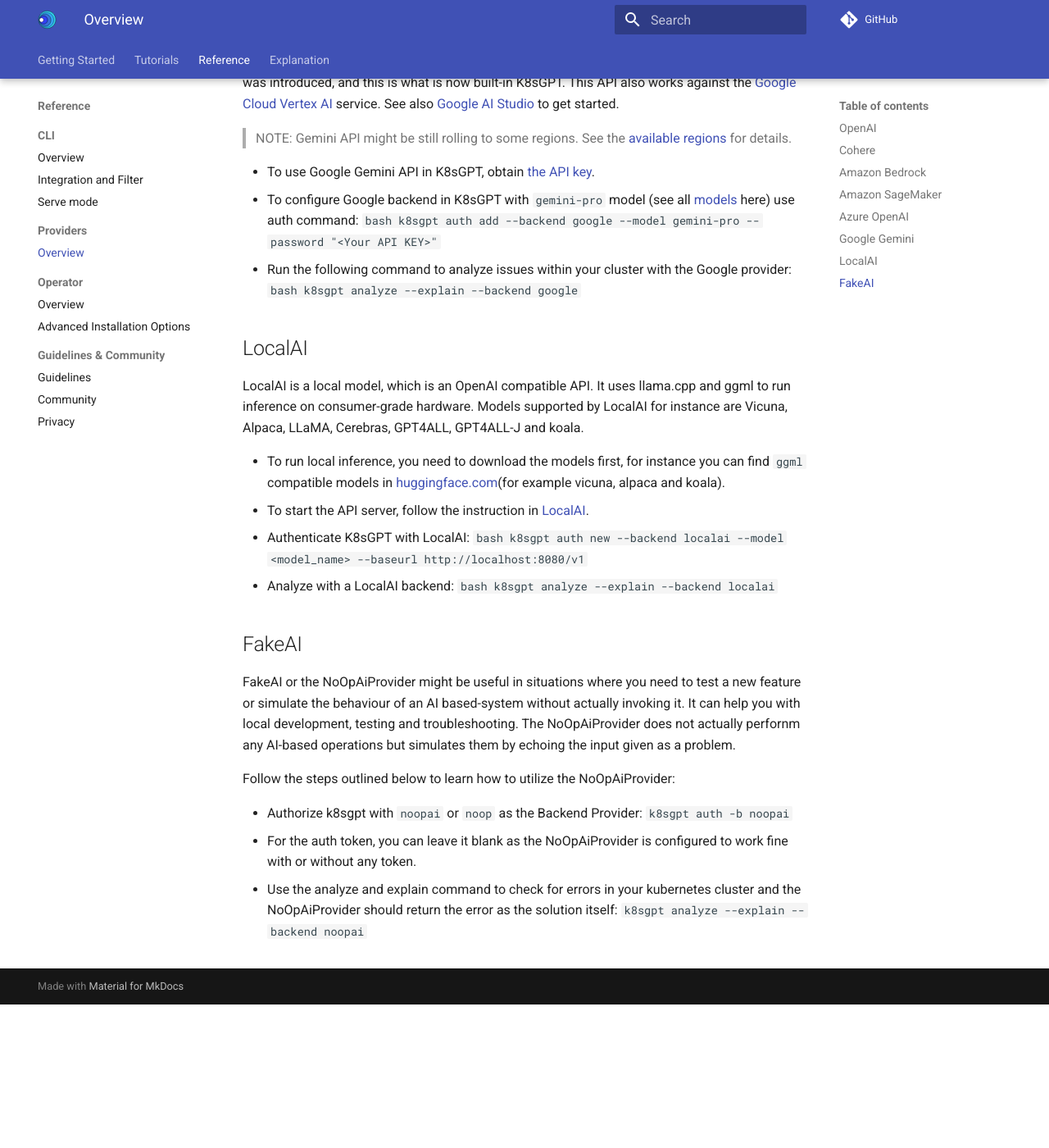
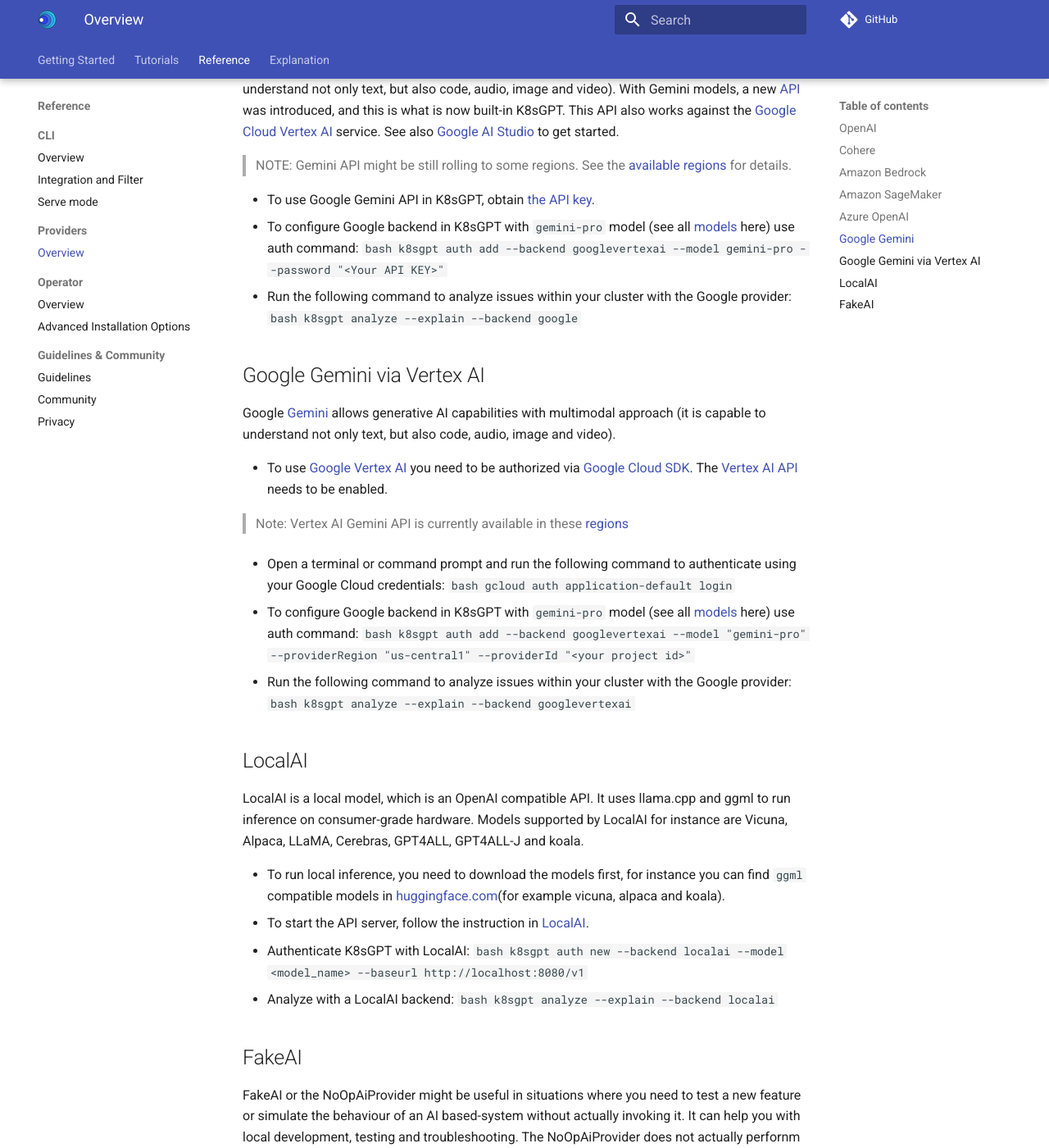
Before and after one commit to k8sgpt-ai/docs, an MkDocs documentation site: the page built from docs/reference/providers/backend.md, in a window 1280 px wide and 1400 px high, scrolled down 3026 px. Shown: the whole window at 82% size. Built offline with MkDocs 1.6.1 and Material for MkDocs 9.7.7, drawn with Linux system fonts in a browser that asks for light colours; comment, search, counter and statistics services are not loaded; before the commit the page ends 4251 px from its top, so only the background shows below that; some of the changed text lies outside the part shown.

Commit message:
add documentation for google vertex ai backend
Signed-off-by: Mario Fahlandt <mfahlandt@pixel-haufen.de>

````diff
--- a/docs/reference/providers/backend.md
+++ b/docs/reference/providers/backend.md
@@ -10,6 +10,7 @@ Currently, we have a total of 8 backends available:
 - [Amazon SageMaker](https://aws.amazon.com/sagemaker/)
 - [Azure OpenAI](https://azure.microsoft.com/en-us/products/cognitive-services/openai-service)
 - [Google Gemini](https://ai.google.dev/docs/gemini_api_overview)
+- [Google Vertex AI](https://cloud.google.com/vertex-ai)
 - [LocalAI](https://github.com/go-skynet/LocalAI)
 - FakeAI
 
@@ -110,11 +111,34 @@ Google [Gemini](https://blog.google/technology/ai/google-gemini-ai/#performance)
 - To use Google Gemini API in K8sGPT, obtain [the API key](https://ai.google.dev/tutorials/setup).
 - To configure Google backend in K8sGPT with `gemini-pro` model (see all [models](https://ai.google.dev/models) here) use auth command:
     ```bash
-    k8sgpt auth add --backend google --model gemini-pro --password "<Your API KEY>"
+    k8sgpt auth add --backend googlevertexai --model gemini-pro --password "<Your API KEY>"
     ```
 - Run the following command to analyze issues within your cluster with the Google provider:
     ```bash
     k8sgpt analyze --explain --backend google
+    ```
+
+## Google Gemini via Vertex AI
+
+Google [Gemini](https://blog.google/technology/ai/google-gemini-ai/#performance) allows generative AI capabilities with multimodal approach (it is capable to understand not only text, but also code, audio, image and video).
+
+- To use [Google Vertex AI](https://cloud.google.com/vertex-ai?#build-with-gemini) you need to be authorized via [Google Cloud SDK](https://cloud.google.com/sdk/install).
+    The [Vertex AI API](https://console.cloud.google.com/apis/library/vertex-ai.googleapis.com) needs to be enabled.
+
+> Note: Vertex AI Gemini API is currently available in these [regions](https://cloud.google.com/vertex-ai/docs/generative-ai/model-reference/gemini?hl=de#http_request)
+
+- Open a terminal or command prompt and run the following command to authenticate using your Google Cloud credentials:
+    ```bash
+    gcloud auth application-default login
+    ```
+
+- To configure Google backend in K8sGPT with `gemini-pro` model (see all [models](https://ai.google.dev/models) here) use auth command:
+    ```bash
+    k8sgpt auth add --backend googlevertexai --model "gemini-pro" --providerRegion "us-central1" --providerId "<your project id>"
+    ```
+- Run the following command to analyze issues within your cluster with the Google provider:
+    ```bash
+    k8sgpt analyze --explain --backend googlevertexai
     ```
 
 ## LocalAI
````
Also changed, not shown: other parts of docs/reference/providers/backend.md (+1 -1 lines).
